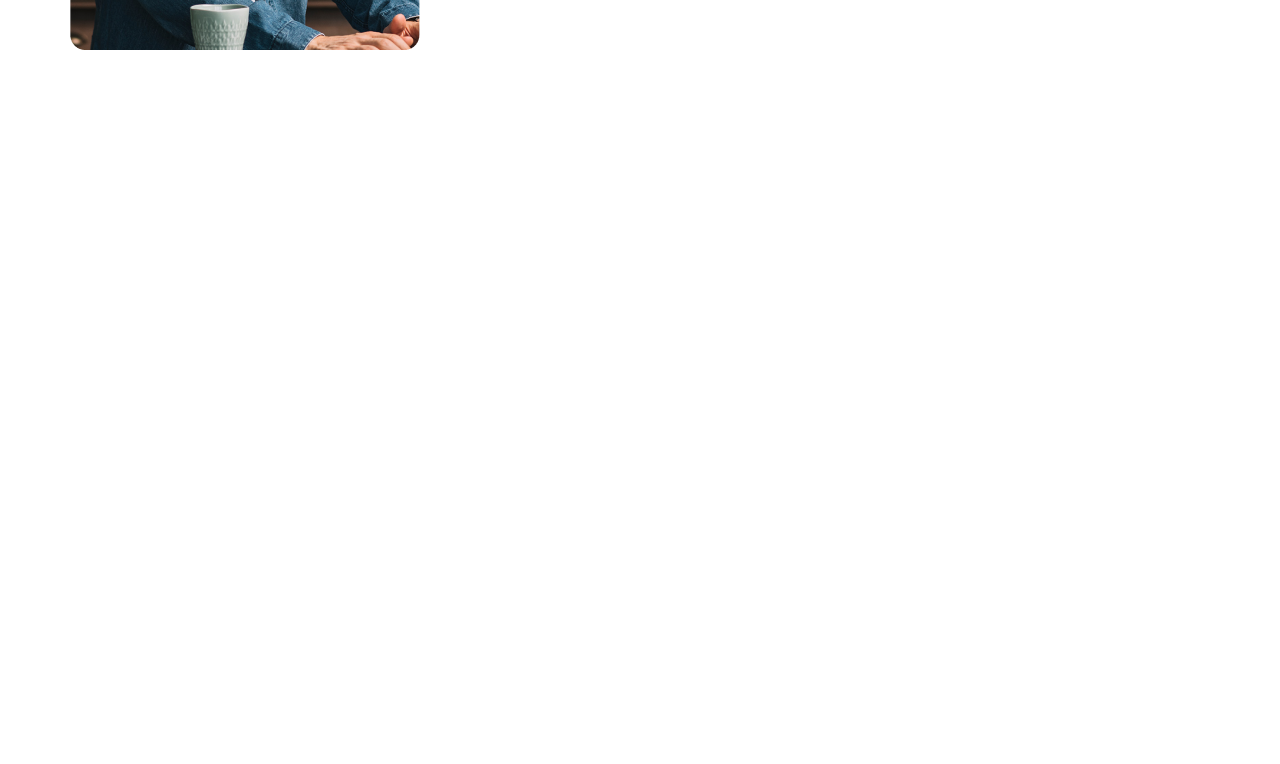
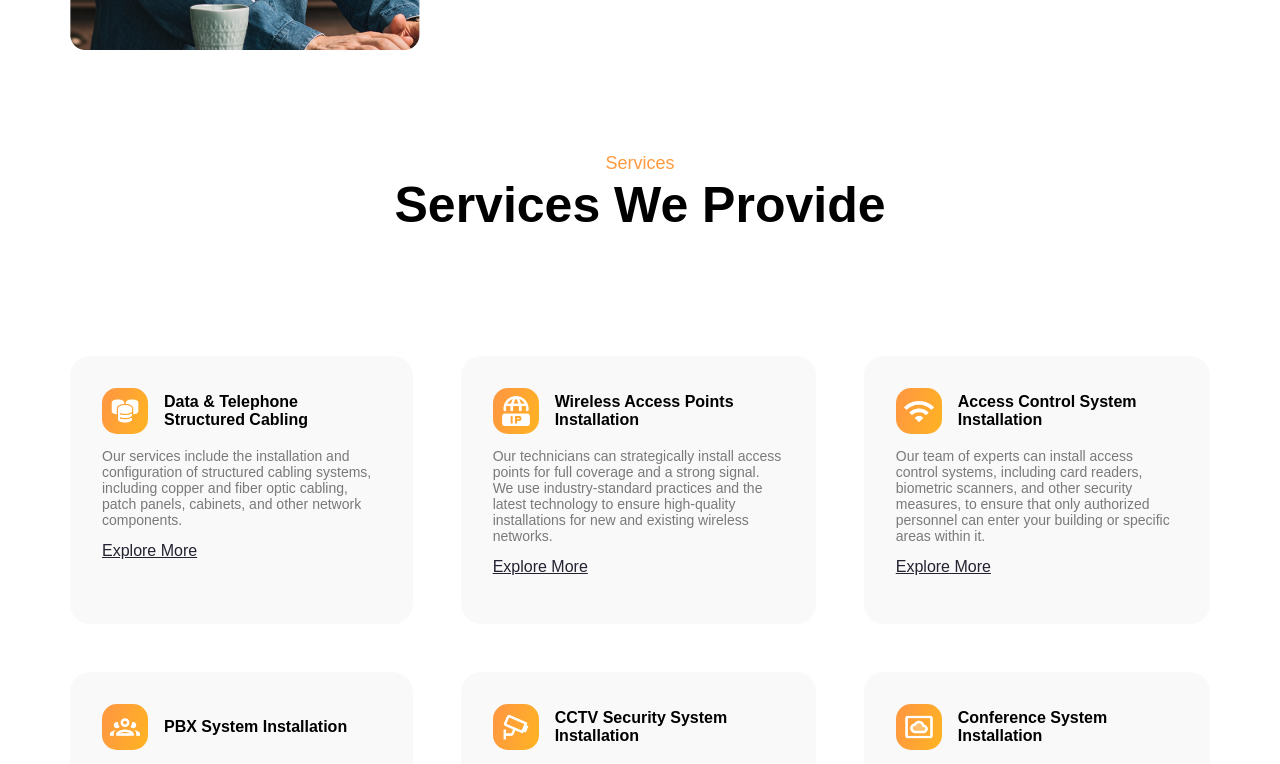
Before and after one commit to richmelese/Leunet, a React (Create React App) app: page / in a window 1280 px wide. Shown: the part 1760-2524 px from the top of the page. Before the commit the page ends 1813 px from the top, so only its background shows below. Built offline with nearby package versions, Linux system fonts and the light colour scheme; a web font is replaced by a local one.

Commit message:
home services is now responsive

```diff
--- a/src/Pages/Home/Home.jsx
+++ b/src/Pages/Home/Home.jsx
@@ -13,8 +13,8 @@ export default function Home() {
             <HomeCollage />
 
             <HomeChooseUs />
-            {/* <HomeServices />
-        <HomeTestimonial />
+            <HomeServices />
+            {/* <HomeTestimonial />
         <HomeSolutions />
         <HomeProducts /> */}
         </div>
--- a/src/Styles/HomeServices.less
+++ b/src/Styles/HomeServices.less
@@ -1,5 +1,5 @@
 .home_services {
-    margin-top: 5rem;
+    margin-top: 3rem; /* reduce margin-top for mobile devices */
     > * {
         transform: translateY(100%);
         opacity: 0;
@@ -14,53 +14,55 @@
         .small_title {
             margin-bottom: 0;
             line-height: 25px;
+            font-size: 18px; /* reduce font size for mobile devices */
             color: @solid-orange;
         }
 
         h3 {
             font-weight: 700;
-            font-size: 40px;
+            font-size: 30px; /* reduce font size for mobile devices */
             margin-top: 0;
         }
     }
 
     .services {
         display: grid;
-        grid-template-columns: auto auto auto;
-        grid-template-rows: auto auto;
-        grid-gap: 2rem;
+        grid-template-columns: auto;
+        grid-template-rows: auto;
+        grid-gap: 1rem; /* reduce gap for mobile devices */
 
         .service_item {
-            max-width: 440px;
+            max-width: none;
             background: #f9f9f9;
-            padding: 3rem;
-            padding-bottom: 4rem;
-            border-radius: 30px;
+            padding: 2rem; /* reduce padding for mobile devices */
+            padding-bottom: 3rem; /* reduce padding for mobile devices */
+            border-radius: 20px; /* reduce border radius for mobile devices */
 
             .top {
                 display: flex;
                 align-items: center;
                 .img_wrapper {
                     background: @orange-gradient;
-                    border-radius: 20px;
+                    border-radius: 15px; /* reduce border radius for mobile devices */
                     display: flex;
                     align-items: center;
                     img {
-                        padding: 12px;
-                        width: 40px;
-                        height: 40px;
+                        padding: 8px;
+                        width: 30px; /* reduce image size for mobile devices */
+                        height: 30px; /* reduce image size for mobile devices */
                     }
                 }
 
                 h5 {
                     margin: 0 0 0 1rem;
-                    font-size: 17px;
+                    font-size: 16px; /* reduce font size for mobile devices */
                 }
             }
 
             .middle {
                 p {
                     color: @light-text;
+                    font-size: 14px; /* reduce font size for mobile devices */
                 }
             }
 
@@ -82,3 +84,54 @@
         justify-content: center;
     }
 }
+
+@media screen and (min-width: 576px) {
+    .home_services {
+        margin-top: 5rem; /* increase margin-top for larger screens */
+    }
+}
+
+@media screen and (min-width: 768px) {
+    .home_services {
+        .services {
+            grid-template-columns: auto auto; /* show two columns of services on larger screens */
+            grid-gap: 2rem; /* increase gap between services on larger screens */
+
+            .service_item {
+                max-width: 400px; /* reduce max-width of services for larger screens */
+            }
+        }
+    }
+}
+
+@media screen and (min-width: 992px) {
+    .home_services {
+        .title_sec {
+            h3 {
+                font-size: 40px; /* increase font size on larger screens */
+            }
+        }
+
+        .services {
+            grid-template-columns: auto auto auto; /* show three columns of services on larger screens */
+            grid-gap: 2rem; /* increase gap between services on larger screens */
+        }
+    }
+}
+
+@media screen and (min-width: 1200px) {
+    .home_services {
+        .title_sec {
+            h3 {
+                font-size: 50px; /* increase font size on the largest screens */
+            }
+        }
+        .services {
+            grid-gap: 3rem; /* increase gap between services on the largest screens */
+
+            .service_item {
+                max-width: 440px; /* set max-width back to the original value on the largest screens */
+            }
+        }
+    }
+}
--- a/src/index.css
+++ b/src/index.css
@@ -655,7 +655,8 @@ body {
   }
 }
 .home_services {
-  margin-top: 5rem;
+  margin-top: 3rem;
+  /* reduce margin-top for mobile devices */
 }
 .home_services > * {
   transform: translateY(100%);
@@ -670,25 +671,32 @@ body {
 .home_services .title_sec .small_title {
   margin-bottom: 0;
   line-height: 25px;
+  font-size: 18px;
+  /* reduce font size for mobile devices */
   color: #ff9a3e;
 }
 .home_services .title_sec h3 {
   font-weight: 700;
-  font-size: 40px;
+  font-size: 30px;
+  /* reduce font size for mobile devices */
   margin-top: 0;
 }
 .home_services .services {
   display: grid;
-  grid-template-columns: auto auto auto;
-  grid-template-rows: auto auto;
-  grid-gap: 2rem;
+  grid-template-columns: auto;
+  grid-template-rows: auto;
+  grid-gap: 1rem;
+  /* reduce gap for mobile devices */
 }
 .home_services .services .service_item {
-  max-width: 440px;
+  max-width: none;
   background: #f9f9f9;
-  padding: 3rem;
-  padding-bottom: 4rem;
-  border-radius: 30px;
+  padding: 2rem;
+  /* reduce padding for mobile devices */
+  padding-bottom: 3rem;
+  /* reduce padding for mobile devices */
+  border-radius: 20px;
+  /* reduce border radius for mobile devices */
 }
 .home_services .services .service_item .top {
   display: flex;
@@ -696,21 +704,27 @@ body {
 }
 .home_services .services .service_item .top .img_wrapper {
   background: linear-gradient(107.77deg, #FF9A3E 15.95%, #FFB422 100%);
-  border-radius: 20px;
+  border-radius: 15px;
+  /* reduce border radius for mobile devices */
   display: flex;
   align-items: center;
 }
 .home_services .services .service_item .top .img_wrapper img {
-  padding: 12px;
-  width: 40px;
-  height: 40px;
+  padding: 8px;
+  width: 30px;
+  /* reduce image size for mobile devices */
+  height: 30px;
+  /* reduce image size for mobile devices */
 }
 .home_services .services .service_item .top h5 {
   margin: 0 0 0 1rem;
-  font-size: 17px;
+  font-size: 16px;
+  /* reduce font size for mobile devices */
 }
 .home_services .services .service_item .middle p {
   color: #797979;
+  font-size: 14px;
+  /* reduce font size for mobile devices */
 }
 .home_services .services .service_item a {
   color: #242331;
@@ -724,6 +738,50 @@ body {
   display: flex;
   align-items: center;
   justify-content: center;
+}
+@media screen and (min-width: 576px) {
+  .home_services {
+    margin-top: 5rem;
+    /* increase margin-top for larger screens */
+  }
+}
+@media screen and (min-width: 768px) {
+  .home_services .services {
+    grid-template-columns: auto auto;
+    /* show two columns of services on larger screens */
+    grid-gap: 2rem;
+    /* increase gap between services on larger screens */
+  }
+  .home_services .services .service_item {
+    max-width: 400px;
+    /* reduce max-width of services for larger screens */
+  }
+}
+@media screen and (min-width: 992px) {
+  .home_services .title_sec h3 {
+    font-size: 40px;
+    /* increase font size on larger screens */
+  }
+  .home_services .services {
+    grid-template-columns: auto auto auto;
+    /* show three columns of services on larger screens */
+    grid-gap: 2rem;
+    /* increase gap between services on larger screens */
+  }
+}
+@media screen and (min-width: 1200px) {
+  .home_services .title_sec h3 {
+    font-size: 50px;
+    /* increase font size on the largest screens */
+  }
+  .home_services .services {
+    grid-gap: 3rem;
+    /* increase gap between services on the largest screens */
+  }
+  .home_services .services .service_item {
+    max-width: 440px;
+    /* set max-width back to the original value on the largest screens */
+  }
 }
 .home_testimonial {
   transform: translateY(100%);
```
